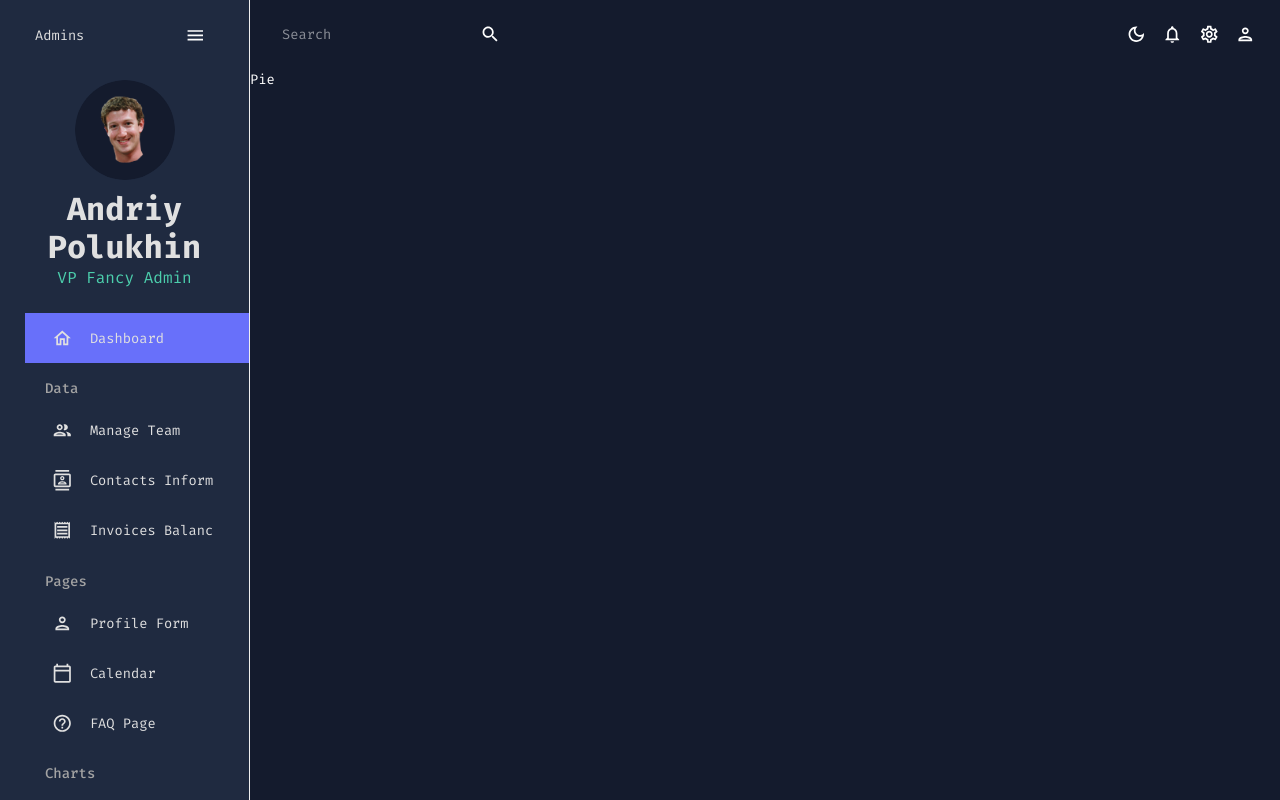
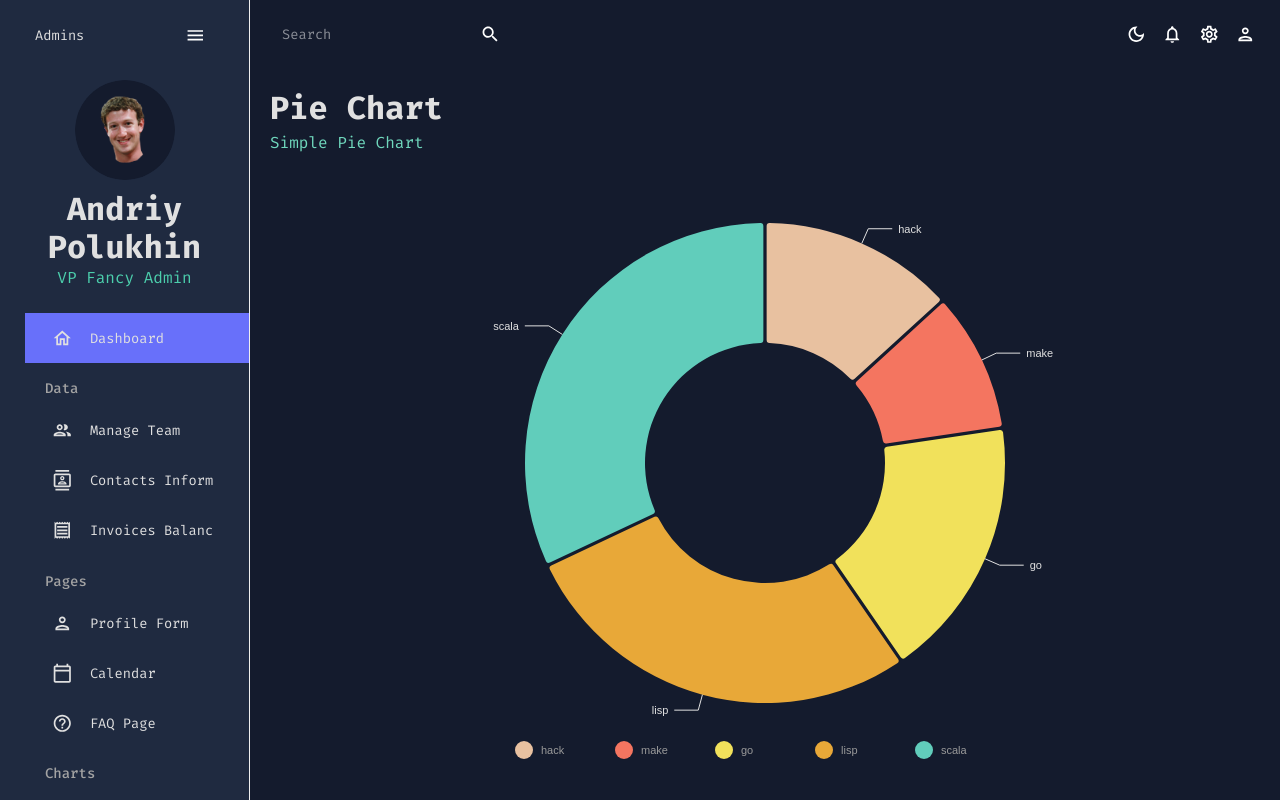
Before and after one commit to AndriyPolukhin/admin_ui, a React (Create React App) app: page /pie in a window 1280 px wide. Shown: the top 800 px of the page. Built offline with nearby package versions, Linux system fonts and the light colour scheme.

Commit message:
Added a PieChart and rendered it on the Pie scene with mockedData

```diff
--- /dev/null
+++ b/src/components/PieChart.jsx
@@ -0,0 +1,108 @@
+import { ResponsivePie } from '@nivo/pie'
+import { tokens } from '../theme'
+import { useTheme } from '@mui/material'
+import { mockPieData as data } from '../data/mockData'
+
+const PieChart = () => {
+	const theme = useTheme()
+	const colors = tokens(theme.palette.mode)
+	return (
+		<ResponsivePie
+			data={data}
+			theme={{
+				axis: {
+					domain: {
+						line: {
+							stroke: colors.grey[100],
+						},
+					},
+					legend: {
+						text: {
+							fill: colors.grey[100],
+						},
+					},
+					ticks: {
+						line: {
+							stroke: colors.grey[100],
+							strokeWidth: 1,
+						},
+						text: {
+							fill: colors.grey[100],
+						},
+					},
+				},
+				legends: {
+					text: {
+						fill: colors.grey[100],
+					},
+				},
+			}}
+			margin={{ top: 40, right: 80, bottom: 80, left: 80 }}
+			innerRadius={0.5}
+			padAngle={0.7}
+			cornerRadius={3}
+			activeOuterRadiusOffset={8}
+			borderColor={{
+				from: 'color',
+				modifiers: [['darker', 0.2]],
+			}}
+			arcLinkLabelsSkipAngle={10}
+			arcLinkLabelsTextColor={colors.grey[100]}
+			arxLinkLabelsThickness={2}
+			enableArcLabels={false}
+			arcLabelsRadiusOffset={0.4}
+			arcLabelsSkipAngle={7}
+			arcLabelsTextColor={{
+				from: 'color',
+				modifiers: [['darker', 2]],
+			}}
+			defs={[
+				{
+					id: 'dots',
+					type: 'patternDots',
+					background: 'inherit',
+					color: 'rgba(255, 255, 255, 0.3)',
+					size: 4,
+					padding: 1,
+					stagger: true,
+				},
+				{
+					id: 'lines',
+					type: 'patternLines',
+					background: 'inherit',
+					color: 'rgba(255, 255, 255, 0.3)',
+					rotation: -45,
+					lineWidth: 6,
+					spacing: 10,
+				},
+			]}
+			legends={[
+				{
+					anchor: 'bottom',
+					direction: 'row',
+					justify: false,
+					translateX: 0,
+					translateY: 56,
+					itemsSpacing: 0,
+					itemWidth: 100,
+					itemHeight: 18,
+					itemTextColor: '#999',
+					itemDirection: 'left-to-right',
+					itemOpacity: 1,
+					symbolSize: 18,
+					symbolShape: 'circle',
+					effects: [
+						{
+							on: 'hover',
+							style: {
+								itemTextColor: '#000',
+							},
+						},
+					],
+				},
+			]}
+		/>
+	)
+}
+
+export default PieChart
--- a/src/scenes/pie/index.jsx
+++ b/src/scenes/pie/index.jsx
@@ -1,5 +1,16 @@
+import { Box } from '@mui/material'
+import Header from '../../components/Header'
+import PieChart from '../../components/PieChart'
+
 const Pie = () => {
-	return <div>Pie</div>
+	return (
+		<Box m='20px'>
+			<Header title='Pie Chart' subtitle='Simple Pie Chart' />
+			<Box height='75vh'>
+				<PieChart />
+			</Box>
+		</Box>
+	)
 }
 
 export default Pie
```
